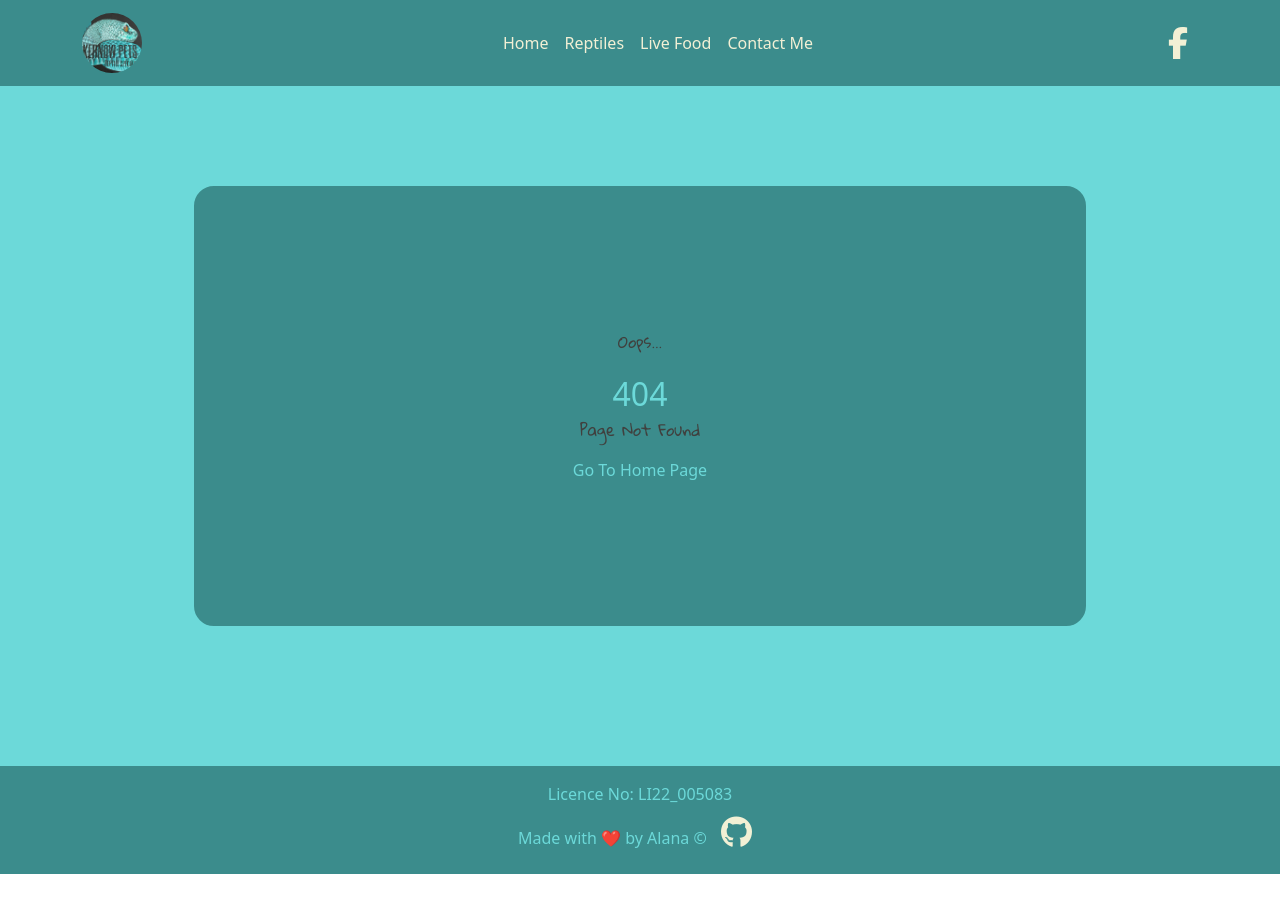
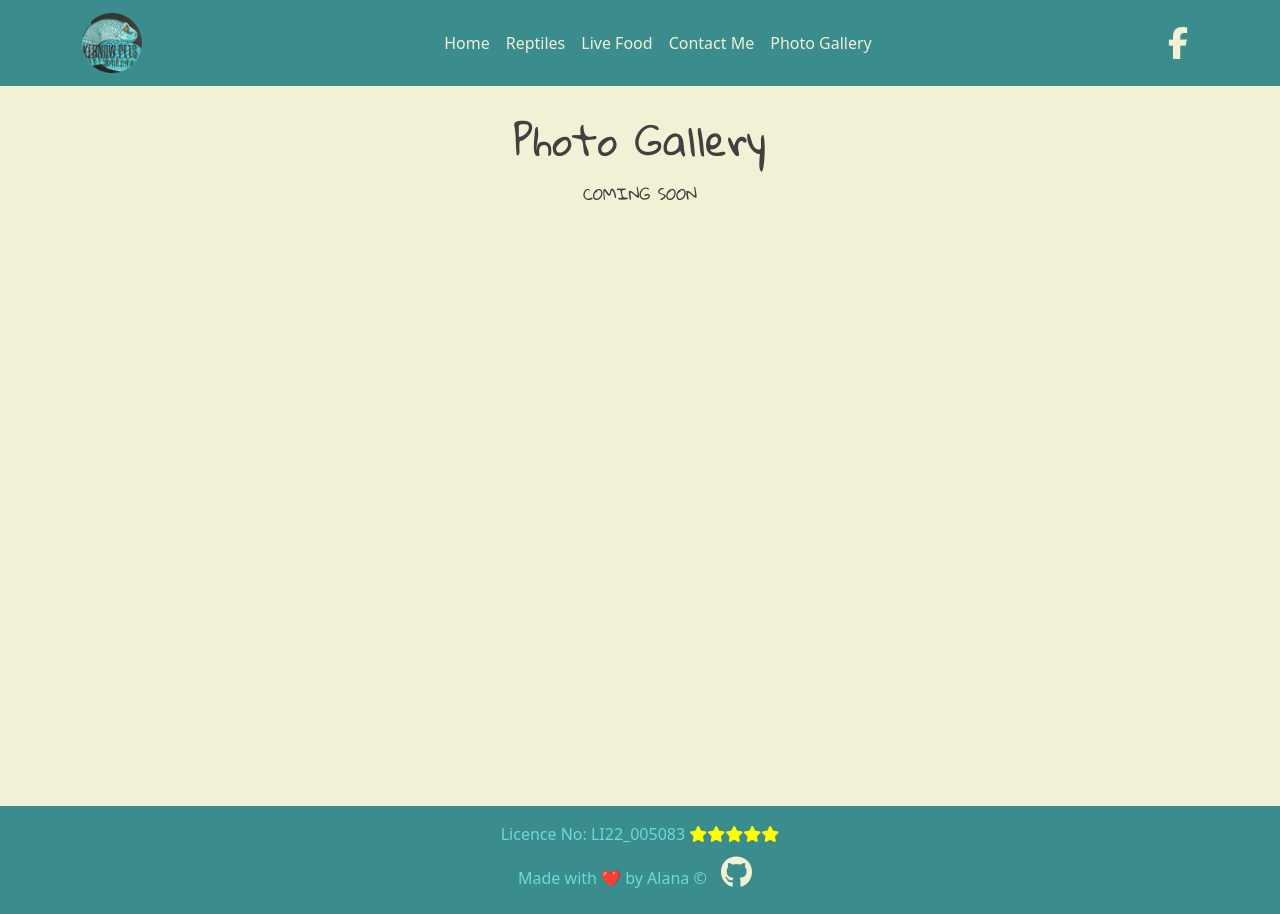
Before and after one commit to AlanaBF/kernowpets, a React (Vite) app: page /Gallery in a window 1280 px wide. Before the commit this address had no page. Before the commit the page ends 874 px from the top, so only its background shows below. Built offline with nearby package versions, Linux system fonts and the light colour scheme.

Commit message:
gallery structure added plus minor edits

```diff
--- a/src/App.jsx
+++ b/src/App.jsx
@@ -1,5 +1,5 @@
 import { BrowserRouter as Router, Routes, Route } from "react-router-dom";
-import { Home, Contact, NotFound, Reptiles, LiveFood } from "./pages";
+import { Home, Contact, NotFound, Reptiles, LiveFood, Gallery } from "./pages";
 import Header from "./components/Header";
 import Footer from "./components/Footer";
 import './App.css'
@@ -16,6 +16,7 @@ const App = () => {
           <Route path="/Contact" element={<Contact />} />
           <Route path="/Reptiles" element={<Reptiles />} />
           <Route path="/LiveFood" element={<LiveFood />} />
+          <Route path="/Gallery" element={<Gallery />} />
           <Route path="*" element={<NotFound />} />
         </Routes>
       </div>
--- a/src/assets/styles/components.css
+++ b/src/assets/styles/components.css
@@ -241,7 +241,7 @@
   flex-direction: column;
   width: 25rem;
   border-radius: 10px;
-  border: 10px solid var(--teal);
+  border: 10px solid var(--teal) !important;
   margin: 1%;
 }
 
@@ -365,3 +365,7 @@ td {
   background-color: var(--teal);
   color: var(--mint);
 }
+
+.yellow-star {
+  color: yellow;
+}
--- a/src/components/Footer/index.jsx
+++ b/src/components/Footer/index.jsx
@@ -2,17 +2,30 @@ import "../../assets/styles/components.css";
 
 // Footer Component
 function Footer() {
+  const starCount = 5; // Number of stars to display
+
+  const renderStars = () => {
+    const stars = [];
+
+    for (let i = 0; i < starCount; i++) {
+      stars.push(
+        <i key={i} className="fa-solid fa-star yellow-star"></i>
+      );
+    }
+
+    return stars;
+  };
+
   return (
     <div>
       <footer className="footer">
-       <div>Licence No: LI22_005083</div>
+        <div>Licence No: LI22_005083 {renderStars()}</div>
         <div>
           Made with ❤️️ by Alana &copy;{" "}
           <a href="https://github.com/AlanaBF">
             <i className="fa navbarIcons fa-github"></i>
           </a>{" "}
         </div>
-
       </footer>
     </div>
   );
--- a/src/components/Header/index.jsx
+++ b/src/components/Header/index.jsx
@@ -40,7 +40,10 @@ function Header() {
             <LinkContainer to="/Contact">
               <Nav.Link className="navLink">Contact Me</Nav.Link>
             </LinkContainer>
-
+             {/* Contacts and info */}
+             <LinkContainer to="/Gallery">
+              <Nav.Link className="navLink">Photo Gallery</Nav.Link>
+            </LinkContainer>
           </Nav>
 
           <Nav className="nav navbar-nav flex-row justify-content-md-center justify-content-start flex-nowrap">
--- /dev/null
+++ b/src/pages/Gallery/index.jsx
@@ -0,0 +1,38 @@
+import React, { useState } from "react";
+import "../../assets/styles/pages.css"; // Import the CSS styles for the photo gallery
+
+function Gallery() {
+  const [selectedImage, setSelectedImage] = useState(null);
+  const images = [
+
+    // Add more image paths here
+  ];
+
+  const handleImageClick = (image) => {
+    setSelectedImage(image);
+  };
+
+  return (
+    <div className="photo-gallery pageBackground">
+      <h1 className="pageTitle">Photo Gallery</h1>
+      <p>COMING SOON</p>
+      <div className="image-grid">
+        {images.map((image, index) => (
+          <img
+            key={index}
+            src={image}
+            alt={`Image ${index + 1}`}
+            onClick={() => handleImageClick(image)}
+          />
+        ))}
+      </div>
+      {selectedImage && (
+        <div className="selected-image">
+          <img src={selectedImage} alt="Selected Image" />
+        </div>
+      )}
+    </div>
+  );
+}
+
+export default Gallery;
--- a/src/pages/index.jsx
+++ b/src/pages/index.jsx
@@ -2,12 +2,14 @@ import Contact from "./Contact";
 import Home from "./Home";
 import NotFound from "./NotFound";
 import Reptiles from "./Reptiles";
-import LiveFood from "./LiveFood"
+import LiveFood from "./LiveFood" ;
+import Gallery from "./Gallery";
 
 export {
   Contact,
   Home,
   LiveFood,
   Reptiles,
+  Gallery,
   NotFound,
 };
```
Lines whose indentation alone changed are shown as unchanged.
